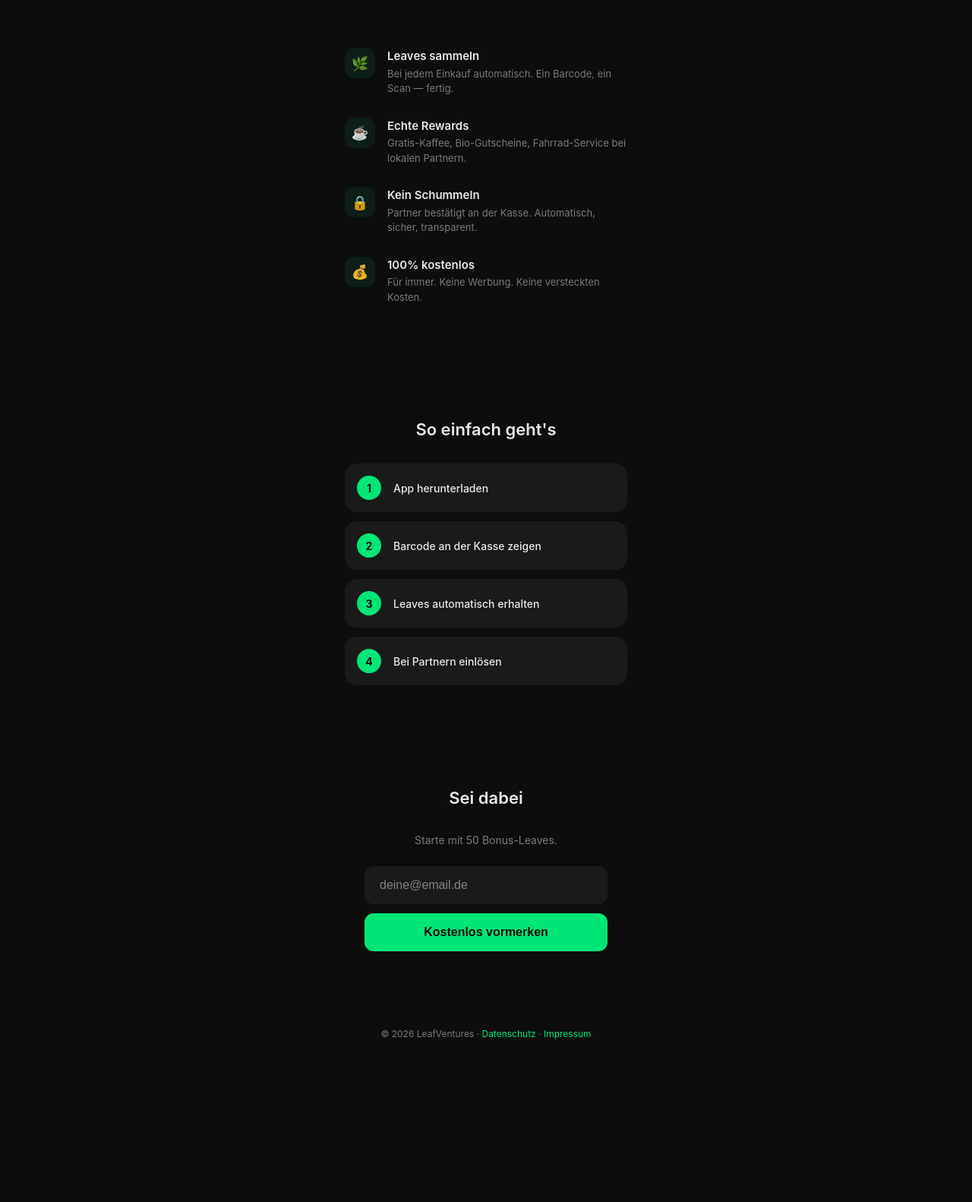
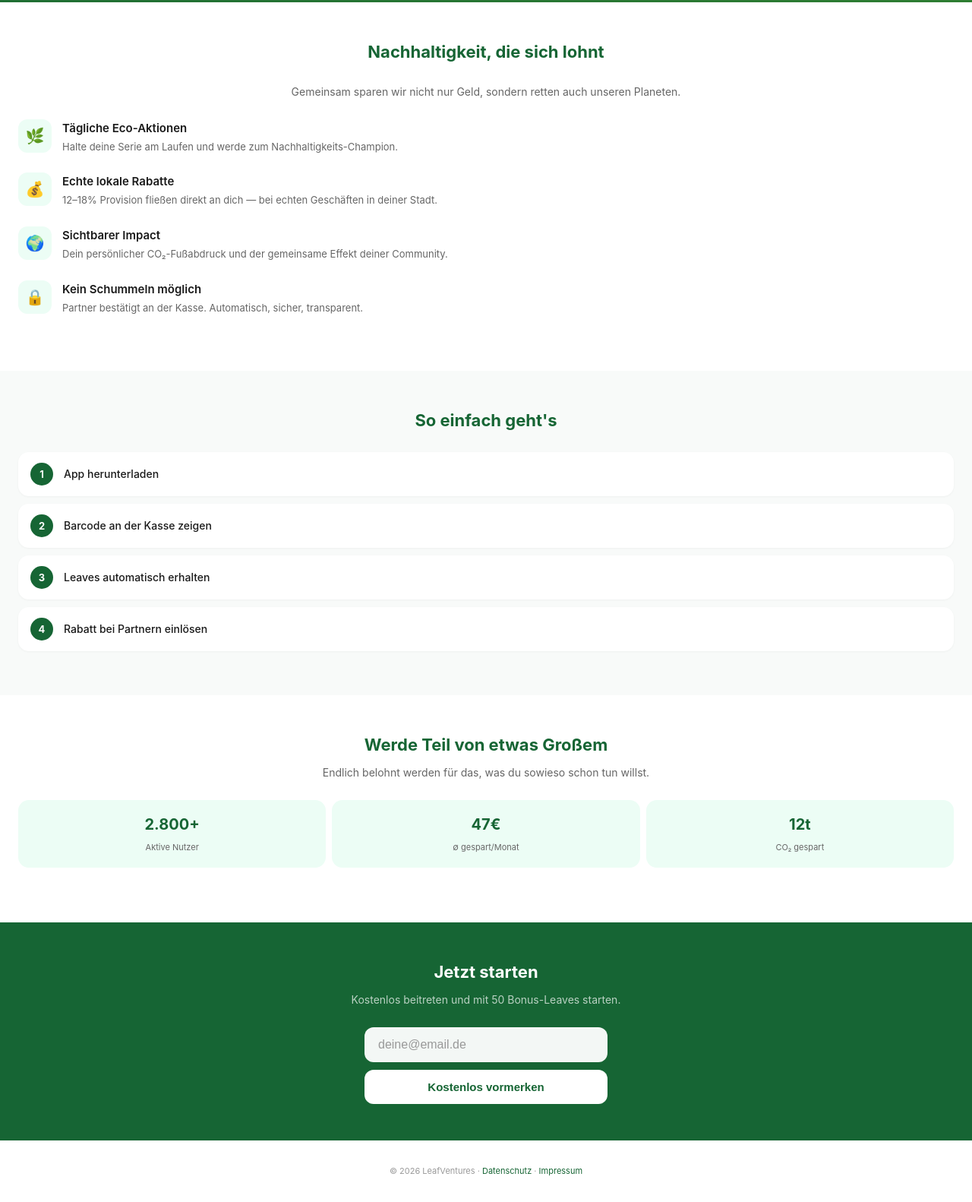
Before and after one commit to LeafVentures/landing, a plain HTML site: page mobile.html in a window 1280 px wide. Shown: the part 797-2379 px from the top of the page at 76% size. Before the commit the page ends 2207 px from the top, so only its background shows below. Drawn offline with Linux system fonts and the light colour scheme.

Commit message:
Mobile page redesign — matches desktop green style with mobile UX

```diff
--- a/mobile.html
+++ b/mobile.html
@@ -3,67 +3,121 @@
 <head>
     <meta charset="UTF-8">
     <meta name="viewport" content="width=device-width, initial-scale=1.0, maximum-scale=1.0, user-scalable=no">
-    <title>KlimaKarma — Earn Leaves. Save the Planet.</title>
+    <title>KlimaKarma — Dein Eco-Impact mit echten Belohnungen</title>
     <meta name="description" content="Die nachhaltige Payback-Alternative. Sammle Leaves bei jedem Einkauf.">
-    <meta name="theme-color" content="#0D0D0D">
+    <meta name="theme-color" content="#166534">
     <style>
         *{margin:0;padding:0;box-sizing:border-box}
-        :root{--bg:#0D0D0D;--surface:#1A1A1A;--accent:#00E676;--text:rgba(255,255,255,0.9);--muted:rgba(255,255,255,0.45)}
-        body{font-family:-apple-system,BlinkMacSystemFont,'Segoe UI',system-ui,sans-serif;background:var(--bg);color:var(--text);line-height:1.5;overflow-x:hidden}
-        .hero{min-height:100vh;min-height:100dvh;display:flex;flex-direction:column;justify-content:center;align-items:center;text-align:center;padding:60px 24px}
-        .icon{width:72px;height:72px;background:rgba(0,230,118,0.1);border-radius:50%;display:flex;align-items:center;justify-content:center;margin-bottom:24px;font-size:32px}
-        h1{font-size:32px;font-weight:700;letter-spacing:-0.5px;margin-bottom:12px;line-height:1.1}
-        .sub{font-size:16px;color:var(--muted);margin-bottom:40px;max-width:300px}
-        .btn{display:block;width:100%;max-width:300px;padding:18px 32px;background:var(--accent);color:var(--bg);font-size:17px;font-weight:600;border:none;border-radius:16px;cursor:pointer;text-decoration:none;text-align:center}
-        .btn:active{transform:scale(0.97)}
-        .link{display:block;margin-top:16px;font-size:14px;color:var(--muted);text-decoration:none}
-        section{padding:60px 24px;max-width:420px;margin:0 auto}
-        .feat{display:flex;gap:16px;margin-bottom:28px;align-items:flex-start}
-        .feat-i{width:40px;height:40px;min-width:40px;background:rgba(0,230,118,0.08);border-radius:12px;display:flex;align-items:center;justify-content:center;font-size:18px}
-        .feat h3{font-size:15px;font-weight:600;margin-bottom:2px}
-        .feat p{font-size:13px;color:var(--muted)}
-        h2{font-size:22px;font-weight:600;margin-bottom:28px;text-align:center}
-        .step{display:flex;align-items:center;gap:16px;padding:16px;background:var(--surface);border-radius:16px;margin-bottom:12px}
-        .num{width:32px;height:32px;min-width:32px;background:var(--accent);color:var(--bg);border-radius:50%;display:flex;align-items:center;justify-content:center;font-size:14px;font-weight:700}
-        .step span{font-size:14px;font-weight:500}
-        .form{display:flex;flex-direction:column;gap:12px;max-width:320px;margin:0 auto}
-        .form input{width:100%;padding:16px 20px;background:var(--surface);border:none;border-radius:12px;color:var(--text);font-size:16px;outline:none}
-        .form input::placeholder{color:var(--muted)}
-        .form button{padding:16px;background:var(--accent);color:var(--bg);border:none;border-radius:12px;font-size:16px;font-weight:600;cursor:pointer}
-        footer{padding:40px 24px;text-align:center;font-size:12px;color:var(--muted)}
-        footer a{color:var(--accent);text-decoration:none}
-        @media(min-width:768px){h1{font-size:42px}.sub{font-size:18px}}
+        body{font-family:-apple-system,BlinkMacSystemFont,'Segoe UI',system-ui,sans-serif;background:#fff;color:#1a1a1a;line-height:1.6;overflow-x:hidden}
+
+        /* Hero — green gradient like desktop */
+        .hero{background:linear-gradient(135deg,#166534 0%,#2E7D32 100%);min-height:100vh;min-height:100dvh;display:flex;flex-direction:column;justify-content:center;align-items:center;text-align:center;padding:60px 24px;color:#fff}
+        .badge{display:inline-block;padding:6px 14px;background:rgba(255,255,255,0.15);border-radius:20px;font-size:12px;font-weight:600;letter-spacing:0.5px;margin-bottom:24px}
+        .hero h1{font-size:32px;font-weight:700;letter-spacing:-0.5px;line-height:1.15;margin-bottom:16px}
+        .hero p{font-size:16px;opacity:0.85;max-width:320px;margin-bottom:32px}
+        .cta{display:block;width:100%;max-width:300px;padding:16px 32px;background:#fff;color:#166534;font-size:16px;font-weight:600;border:none;border-radius:14px;cursor:pointer;text-decoration:none;text-align:center}
+        .cta:active{transform:scale(0.97)}
+        .scroll-hint{margin-top:32px;font-size:12px;opacity:0.5}
+
+        /* Features section */
+        .features{padding:48px 24px}
+        .features h2{font-size:22px;font-weight:700;color:#166534;margin-bottom:24px;text-align:center}
+        .feat{display:flex;gap:14px;margin-bottom:24px;align-items:flex-start}
+        .feat-icon{width:44px;height:44px;min-width:44px;background:#ecfdf5;border-radius:12px;display:flex;align-items:center;justify-content:center;font-size:20px}
+        .feat h3{font-size:15px;font-weight:600;color:#1a1a1a;margin-bottom:2px}
+        .feat p{font-size:13px;color:#666}
+
+        /* How it works */
+        .how{padding:48px 24px;background:#f8faf9}
+        .how h2{font-size:22px;font-weight:700;color:#166534;margin-bottom:24px;text-align:center}
+        .step{display:flex;align-items:center;gap:14px;padding:14px 16px;background:#fff;border-radius:14px;margin-bottom:10px;box-shadow:0 1px 3px rgba(0,0,0,0.04)}
+        .step-num{width:30px;height:30px;min-width:30px;background:#166534;color:#fff;border-radius:50%;display:flex;align-items:center;justify-content:center;font-size:13px;font-weight:700}
+        .step span{font-size:14px;font-weight:500;color:#1a1a1a}
+
+        /* Community */
+        .community{padding:48px 24px}
+        .community h2{font-size:22px;font-weight:700;color:#166534;margin-bottom:8px;text-align:center}
+        .community .sub{font-size:14px;color:#666;text-align:center;margin-bottom:24px}
+        .stats{display:flex;gap:8px;margin-bottom:24px}
+        .stat{flex:1;text-align:center;padding:16px 8px;background:#ecfdf5;border-radius:14px}
+        .stat strong{display:block;font-size:20px;color:#166534}
+        .stat span{font-size:11px;color:#666}
+
+        /* Signup */
+        .signup{padding:48px 24px;background:#166534;text-align:center}
+        .signup h2{font-size:22px;font-weight:700;color:#fff;margin-bottom:8px}
+        .signup p{font-size:14px;color:rgba(255,255,255,0.7);margin-bottom:24px}
+        .signup form{display:flex;flex-direction:column;gap:10px;max-width:320px;margin:0 auto}
+        .signup input{padding:14px 18px;border:none;border-radius:12px;font-size:16px;outline:none;background:rgba(255,255,255,0.95)}
+        .signup input::placeholder{color:#999}
+        .signup button{padding:14px;background:#fff;color:#166534;border:none;border-radius:12px;font-size:15px;font-weight:600;cursor:pointer}
+
+        /* Footer */
+        footer{padding:32px 24px;text-align:center;font-size:11px;color:#999}
+        footer a{color:#166534;text-decoration:none}
     </style>
 </head>
 <body>
-<div class="hero">
-    <div class="icon">🌿</div>
-    <h1>Earn Leaves.<br>Save the Planet.</h1>
-    <p class="sub">Die nachhaltige Payback-Alternative. Ein Scan — Leaves für jeden grünen Einkauf.</p>
-    <a href="#signup" class="btn">Kostenlos starten</a>
-    <a href="#how" class="link">Wie funktioniert's?</a>
-</div>
-<section>
-    <div class="feat"><div class="feat-i">🌿</div><div><h3>Leaves sammeln</h3><p>Bei jedem Einkauf automatisch. Ein Barcode, ein Scan — fertig.</p></div></div>
-    <div class="feat"><div class="feat-i">☕</div><div><h3>Echte Rewards</h3><p>Gratis-Kaffee, Bio-Gutscheine, Fahrrad-Service bei lokalen Partnern.</p></div></div>
-    <div class="feat"><div class="feat-i">🔒</div><div><h3>Kein Schummeln</h3><p>Partner bestätigt an der Kasse. Automatisch, sicher, transparent.</p></div></div>
-    <div class="feat"><div class="feat-i">💰</div><div><h3>100% kostenlos</h3><p>Für immer. Keine Werbung. Keine versteckten Kosten.</p></div></div>
+
+<section class="hero">
+    <div class="badge">🌿 NACHHALTIG EINKAUFEN & BELOHNT WERDEN</div>
+    <h1>Dein Eco-Impact<br>mit echten Belohnungen!</h1>
+    <p>Trete der Community bei und starte heute noch mit deinem ersten Eco-Impact.</p>
+    <a href="#signup" class="cta">Jetzt kostenlos beitreten</a>
+    <div class="scroll-hint">↓ Mehr erfahren</div>
 </section>
-<section id="how">
+
+<section class="features">
+    <h2>Nachhaltigkeit, die sich lohnt</h2>
+    <p style="text-align:center;color:#666;margin-bottom:24px;font-size:14px">Gemeinsam sparen wir nicht nur Geld, sondern retten auch unseren Planeten.</p>
+    <div class="feat">
+        <div class="feat-icon">🌿</div>
+        <div><h3>Tägliche Eco-Aktionen</h3><p>Halte deine Serie am Laufen und werde zum Nachhaltigkeits-Champion.</p></div>
+    </div>
+    <div class="feat">
+        <div class="feat-icon">💰</div>
+        <div><h3>Echte lokale Rabatte</h3><p>12–18% Provision fließen direkt an dich — bei echten Geschäften in deiner Stadt.</p></div>
+    </div>
+    <div class="feat">
+        <div class="feat-icon">🌍</div>
+        <div><h3>Sichtbarer Impact</h3><p>Dein persönlicher CO₂-Fußabdruck und der gemeinsame Effekt deiner Community.</p></div>
+    </div>
+    <div class="feat">
+        <div class="feat-icon">🔒</div>
+        <div><h3>Kein Schummeln möglich</h3><p>Partner bestätigt an der Kasse. Automatisch, sicher, transparent.</p></div>
+    </div>
+</section>
+
+<section class="how">
     <h2>So einfach geht's</h2>
-    <div class="step"><div class="num">1</div><span>App herunterladen</span></div>
-    <div class="step"><div class="num">2</div><span>Barcode an der Kasse zeigen</span></div>
-    <div class="step"><div class="num">3</div><span>Leaves automatisch erhalten</span></div>
-    <div class="step"><div class="num">4</div><span>Bei Partnern einlösen</span></div>
+    <div class="step"><div class="step-num">1</div><span>App herunterladen</span></div>
+    <div class="step"><div class="step-num">2</div><span>Barcode an der Kasse zeigen</span></div>
+    <div class="step"><div class="step-num">3</div><span>Leaves automatisch erhalten</span></div>
+    <div class="step"><div class="step-num">4</div><span>Rabatt bei Partnern einlösen</span></div>
 </section>
-<section id="signup">
-    <h2>Sei dabei</h2>
-    <p style="text-align:center;color:var(--muted);margin-bottom:24px;font-size:14px">Starte mit 50 Bonus-Leaves.</p>
-    <form class="form" onsubmit="alert('Danke! Wir melden uns.');return false">
+
+<section class="community">
+    <h2>Werde Teil von etwas Großem</h2>
+    <p class="sub">Endlich belohnt werden für das, was du sowieso schon tun willst.</p>
+    <div class="stats">
+        <div class="stat"><strong>2.800+</strong><span>Aktive Nutzer</span></div>
+        <div class="stat"><strong>47€</strong><span>∅ gespart/Monat</span></div>
+        <div class="stat"><strong>12t</strong><span>CO₂ gespart</span></div>
+    </div>
+</section>
+
+<section class="signup" id="signup">
+    <h2>Jetzt starten</h2>
+    <p>Kostenlos beitreten und mit 50 Bonus-Leaves starten.</p>
+    <form onsubmit="alert('Danke! Wir melden uns bei dir.');return false">
         <input type="email" placeholder="deine@email.de" required>
         <button type="submit">Kostenlos vormerken</button>
     </form>
 </section>
-<footer>© 2026 LeafVentures · <a href="#">Datenschutz</a> · <a href="#">Impressum</a></footer>
+
+<footer>
+    © 2026 LeafVentures · <a href="#">Datenschutz</a> · <a href="#">Impressum</a>
+</footer>
+
 </body>
 </html>
```
